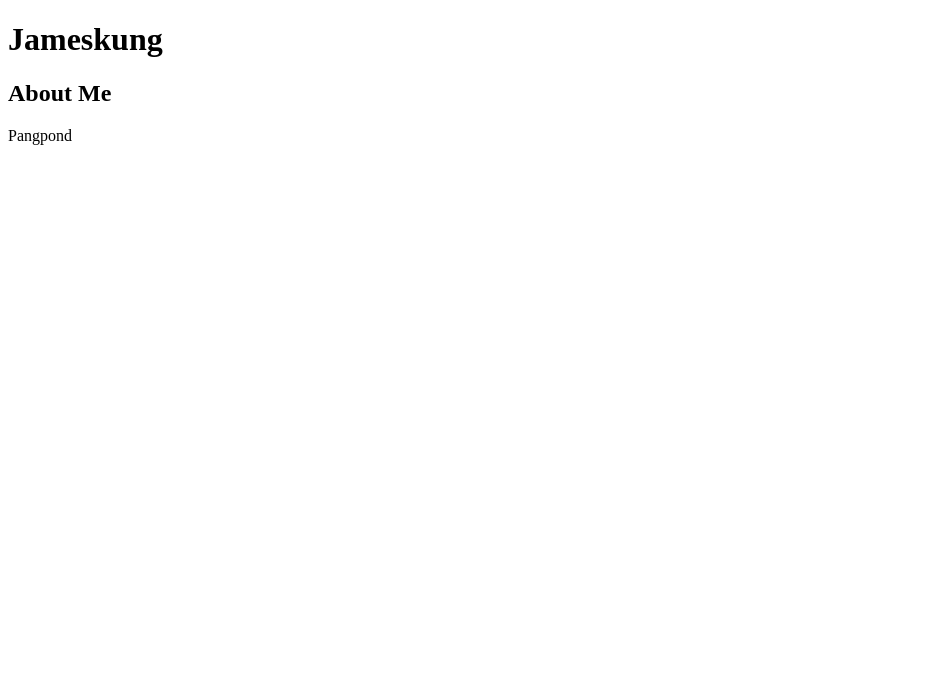
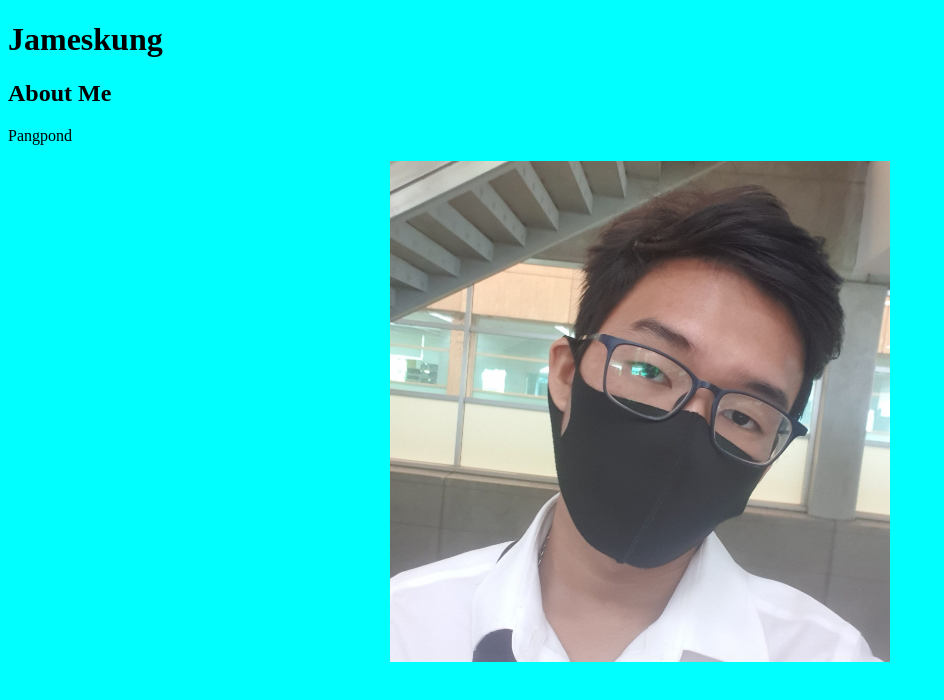
Before and after one commit to sunsirawit/Sun, a plain HTML site: page index.html in a window 1280 px wide. Shown: the whole page, without its empty margins (0-944 px from the left). Drawn offline with Linux system fonts and the light colour scheme.

Commit message:
Sun
ใส่ชื่อ สี และรูปภาพ

```diff
--- /dev/null
+++ b/CSS/index.css
@@ -0,0 +1,9 @@
+body{
+    background-color: aqua;
+    img {
+        width: 500px;
+        display: block;
+        margin-left: auto;
+        margin-right: auto;
+        }
+}
--- a/index.html
+++ b/index.html
@@ -5,10 +5,12 @@
     <meta http-equiv="X-UA-Compatible" content="IE=edge">
     <meta name="viewport" content="width=device-width, initial-scale=1.0">
     <title>SIRAWIT KAEWTAE</title>
+    <link rel="stylesheet" href="/CSS/index.css">
 </head>
 <body>
      <h1>Jameskung</h1>
      <h2>About Me</h2>
      <p>Pangpond</p>
+     <img src="/218334099_2523677917775737_1667828313716033075_n.jpg" alt="">
 </body>
 </html>
```
Also changed, not shown: 218334099_2523677917775737_1667828313716033075_n.jpg (added).
